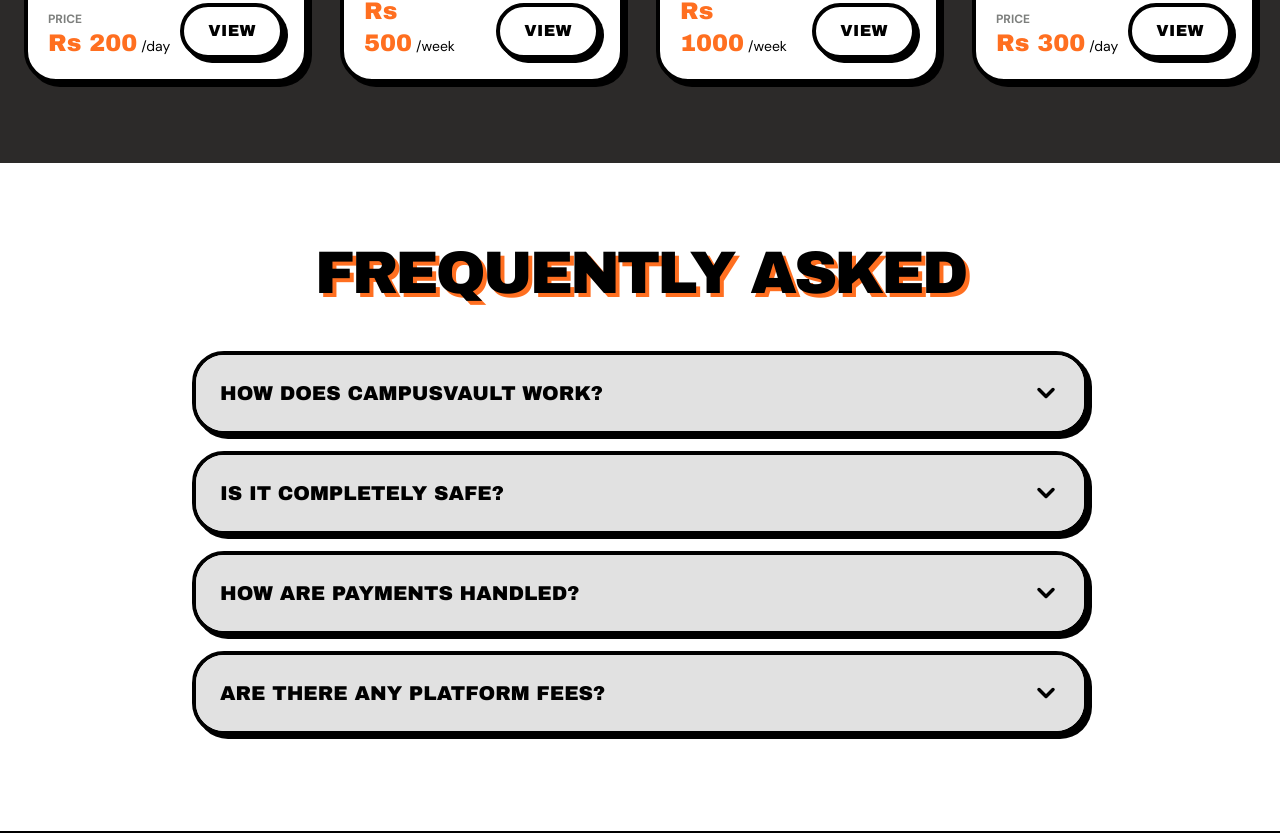
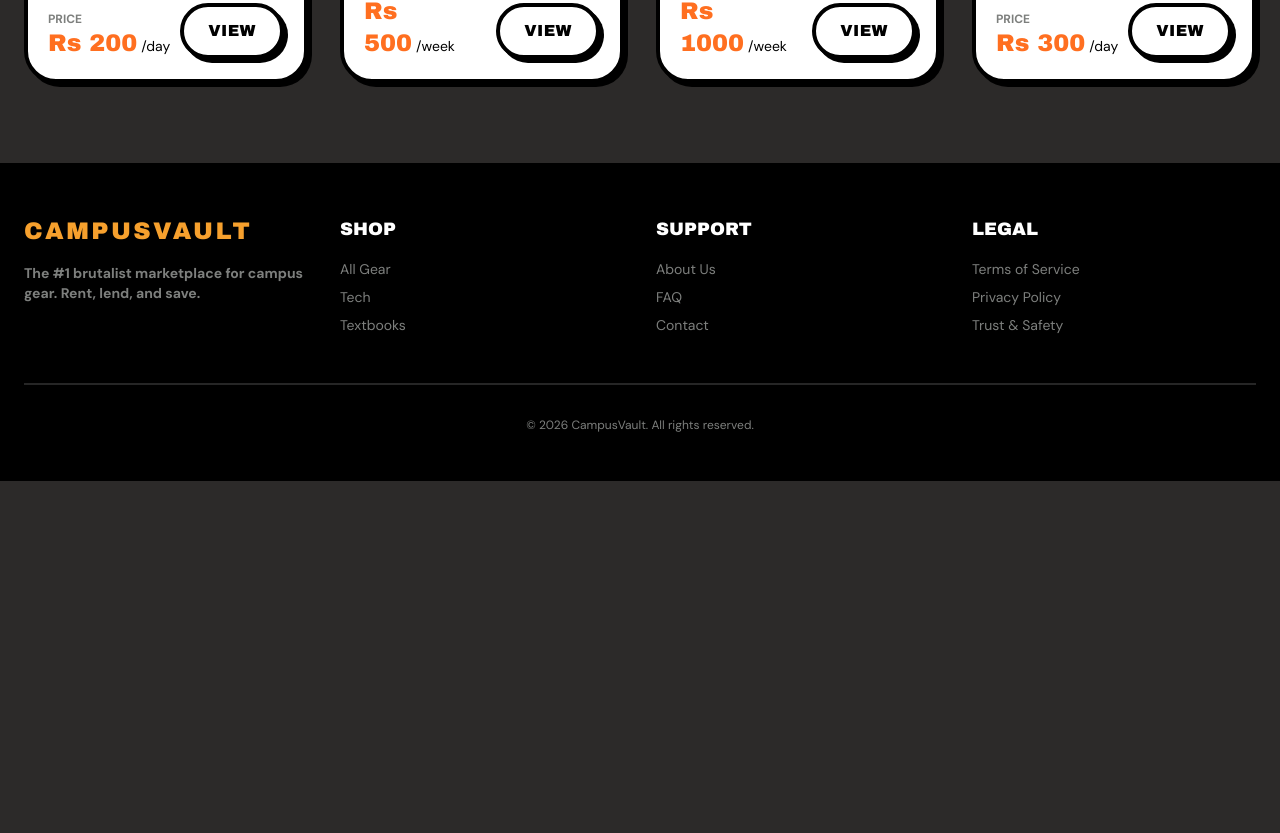
Before and after one commit to turab1020/CampusVault, a React (Vite) app: page / in a window 1280 px wide. Shown: the part 1487-2320 px from the top of the page. After the commit the page ends 1968 px from the top, so only its background shows below. Built offline with nearby package versions, Linux system fonts and the light colour scheme.

Commit message:
refactor: extract FAQSection into an independent FAQPage component

```diff
--- a/src/components/home/FAQSection.jsx
+++ b/src/pages/FAQPage.jsx
@@ -1,7 +1,7 @@
 import React from 'react'
-import Accordion from '../ui/Accordion'
+import Accordion from '../components/ui/Accordion'
 
-const faqData = [
+const faqs = [
   {
     title: 'How does CampusVault work?',
     content: 'Its simple. FAST students can list gear they no longer need (textbooks, calculators, electronics) for rent or sale. Other students can browse the marketplace and request to buy or rent them safely on campus.'
@@ -20,17 +20,17 @@ const faqData = [
   }
 ]
 
-const FAQSection = () => {
-  return (
-    <section className="w-full bg-white border-b-4 border-black py-20 px-6">
-      <div className="max-w-4xl mx-auto flex flex-col items-center">
-        <h2 className="font-heading text-4xl md:text-6xl uppercase tracking-tighter text-black mb-12" style={{ textShadow: '4px 4px 0px #FF6F20' }}>
-          Frequently Asked
-        </h2>
-        <Accordion items={faqData} />
-      </div>
-    </section>
-  )
+const FAQPage = () => {
+    return (
+        <div className="max-w-4xl mx-auto py-12 px-6">
+            <h1 className="font-heading text-5xl text-black uppercase tracking-tighter mb-8" style={{ textShadow: '2px 2px 0px #FF6F20' }}>
+                Frequently Asked Questions
+            </h1>
+            <div className="flex flex-col gap-4">
+                <Accordion items={faqs} />
+            </div>
+        </div>
+    )
 }
 
-export default FAQSection
+export default FAQPage
--- a/src/pages/Home.jsx
+++ b/src/pages/Home.jsx
@@ -1,7 +1,6 @@
 import React from 'react'
 import Hero from '../components/home/Hero'
 import Marquee from '../components/home/Marquee'
-import FAQSection from '../components/home/FAQSection'
 import ProductCard from '../components/ui/ProductCard'
 import BrutalButton from '../components/ui/BrutalButton'
 import { Link } from 'react-router-dom'
@@ -34,7 +33,6 @@ const Home = () => {
         </Link>
       </section>
 
-      <FAQSection />
     </div>
   )
 }
```
